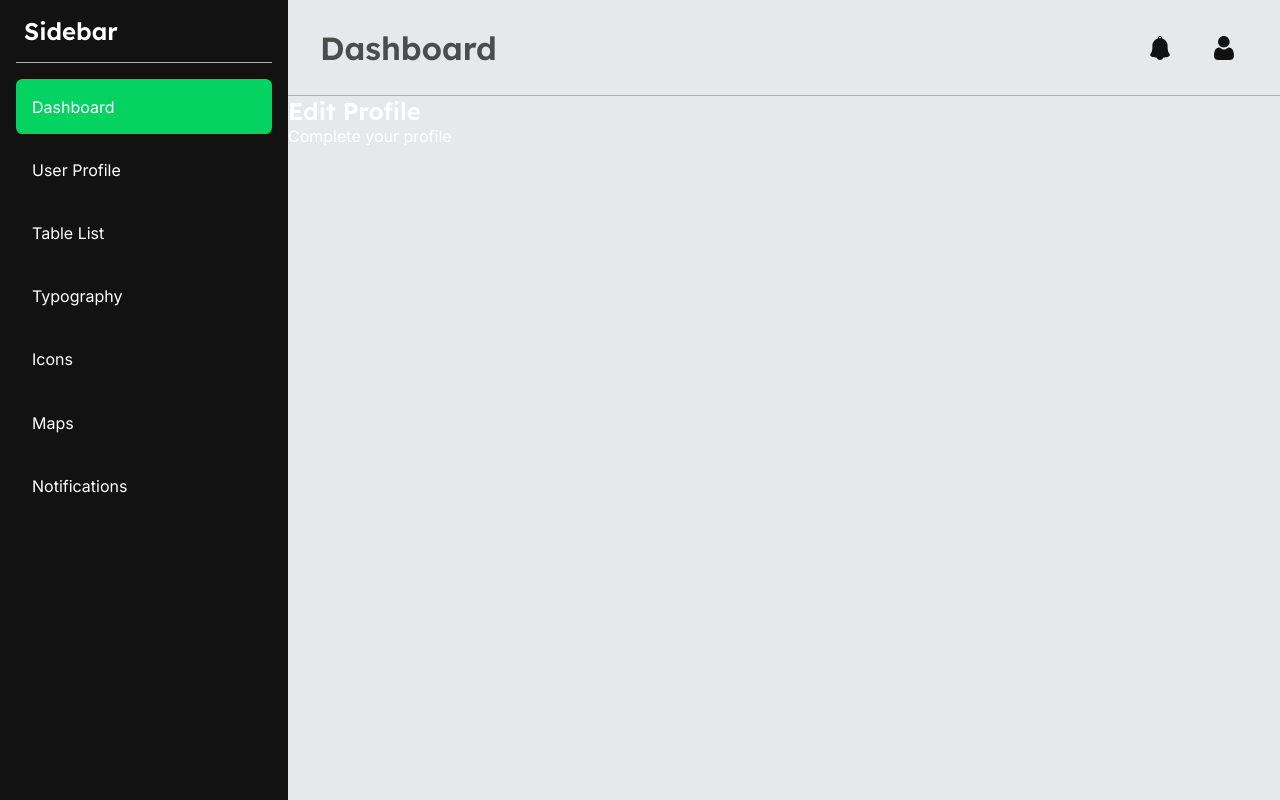
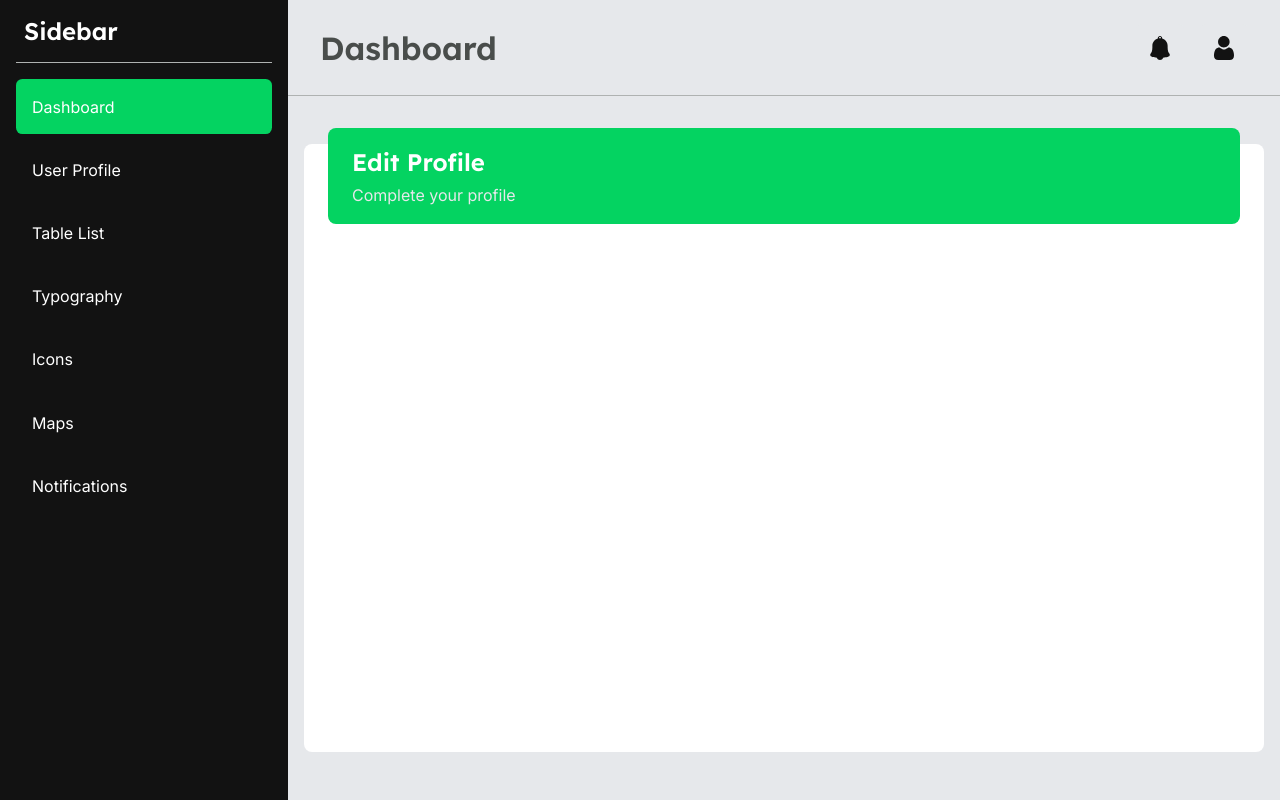
Before and after one commit to MatheusGomesRocha/dashboard_next, a Next.js app: page /user/1 in a window 1280 px wide. Built offline with nearby package versions, Linux system fonts and the light colour scheme.

Commit message:
Criando um header para a tela de UserProfile

```diff
--- a/src/pages/index.tsx
+++ b/src/pages/index.tsx
@@ -20,7 +20,7 @@ export default function Home({users}: UserProps) {
     <div>
       {users.map(item => {
         return(
-          <div>
+          <div key={item.id}>
             <h2>{item.name}</h2>
 
           </div>
--- a/src/pages/user/[slug].tsx
+++ b/src/pages/user/[slug].tsx
@@ -8,7 +8,7 @@ export default function User() {
         <div className={styles.user}>
 
             <div className={styles.divForm}>
-                <div className={styles.negativeTopDiv}>
+                <div className={styles.header}>
                     <h2>Edit Profile</h2>
                     <span>Complete your profile</span>
                 </div>
--- a/src/pages/user/user.module.scss
+++ b/src/pages/user/user.module.scss
@@ -1,7 +1,35 @@
 .user {
     height: calc(100vh - 6rem);
+    overflow-y: scroll;
 
     h1 {
         color: black;
     }
 }
+
+.divForm {
+    background: var(--white);
+    margin: 3rem 1rem;
+    height: calc(100vh - 12rem);
+    position: relative;
+    border-radius: 0.5rem;
+
+    .header {
+        background: var(--green-500);
+        position: absolute;
+        top: -1rem;
+        padding: 0 1.5rem;
+        height: 6rem;
+        margin: 0 2.5% 0 2.5%;
+        border-radius: 0.5rem;
+        width: 95%;
+        display: flex;
+        flex-direction: column;
+        justify-content: center;
+
+        span {
+            color: var(--gray-100);
+            margin-top: 0.5rem;
+        }
+    }
+}
```
